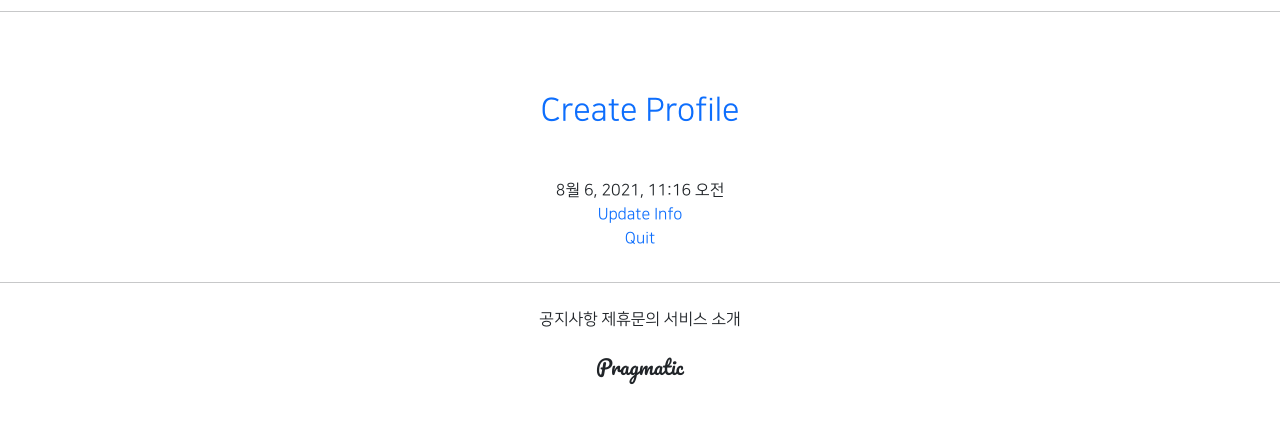
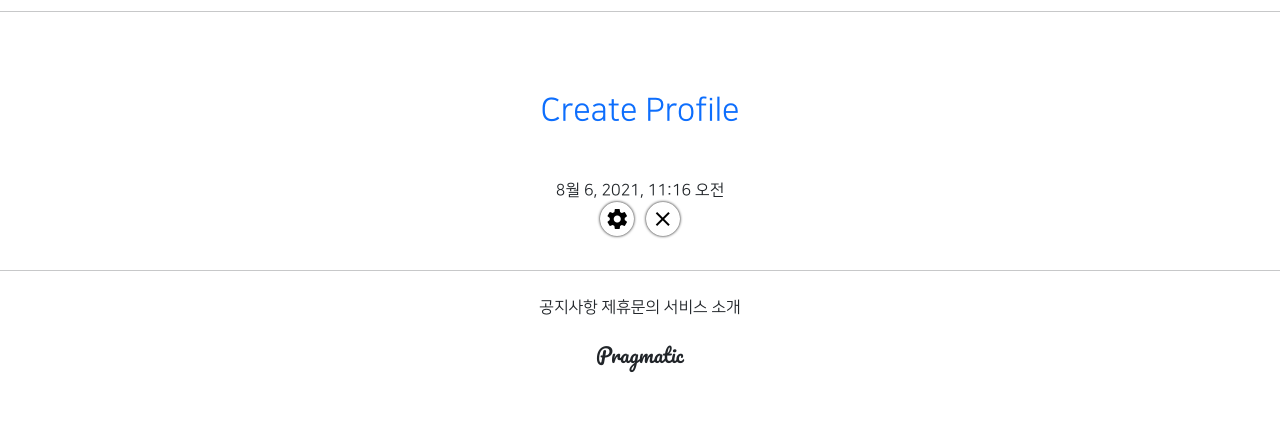
Before and after one commit to success899/gis_4ban_1, a Django app: template accountapp/templates/accountapp/detail.html in a window 1280 px wide. Shown: the part 157-580 px from the top of the page. Run offline with Django 3.2, Linux system fonts and the light colour scheme; the template is opened without the code that fills it: values that come from a table or form of the project are taken from there, others are empty; the visitor is signed in with stand-in values (Sample User, id 1); data comes from the database, SQL or seed files in the repository; parts of the project's set-up code (start-up, migrations or seed data) failed here and were passed over; some libraries are stand-ins or nearby versions.

Commit message:
210730 classs commit 2

```diff
--- a/accountapp/templates/accountapp/detail.html
+++ b/accountapp/templates/accountapp/detail.html
@@ -28,14 +28,15 @@
             {{ target_user.date_joined }}
         </div>
         {% if user == target_user %}
+
         <div>
-            <a href={% url 'accountapp:update' pk=target_user.pk %}>
-                Update Info
+            <a href="{% url 'accountapp:update' pk=target_user.pk %}"
+            class="material-icons round_button mx-1">
+                settings
             </a>
-        </div>
-        <div>
-            <a href={% url 'accountapp:delete' pk=target_user.pk %}>
-                Quit
+            <a href="{% url 'accountapp:delete' pk=target_user.pk %}"
+            class="material-icons round_button mx-1">
+                close
             </a>
         </div>
     {% endif %}
```
